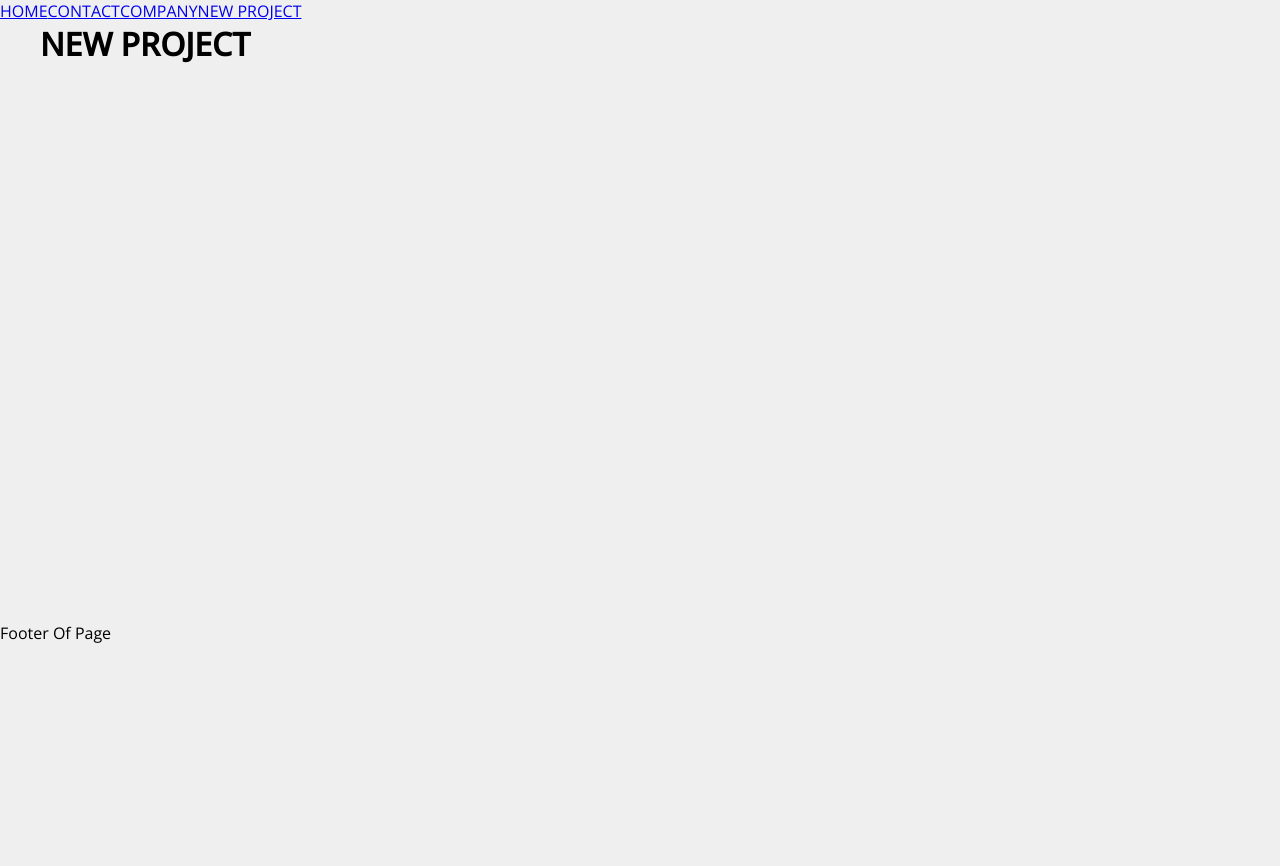
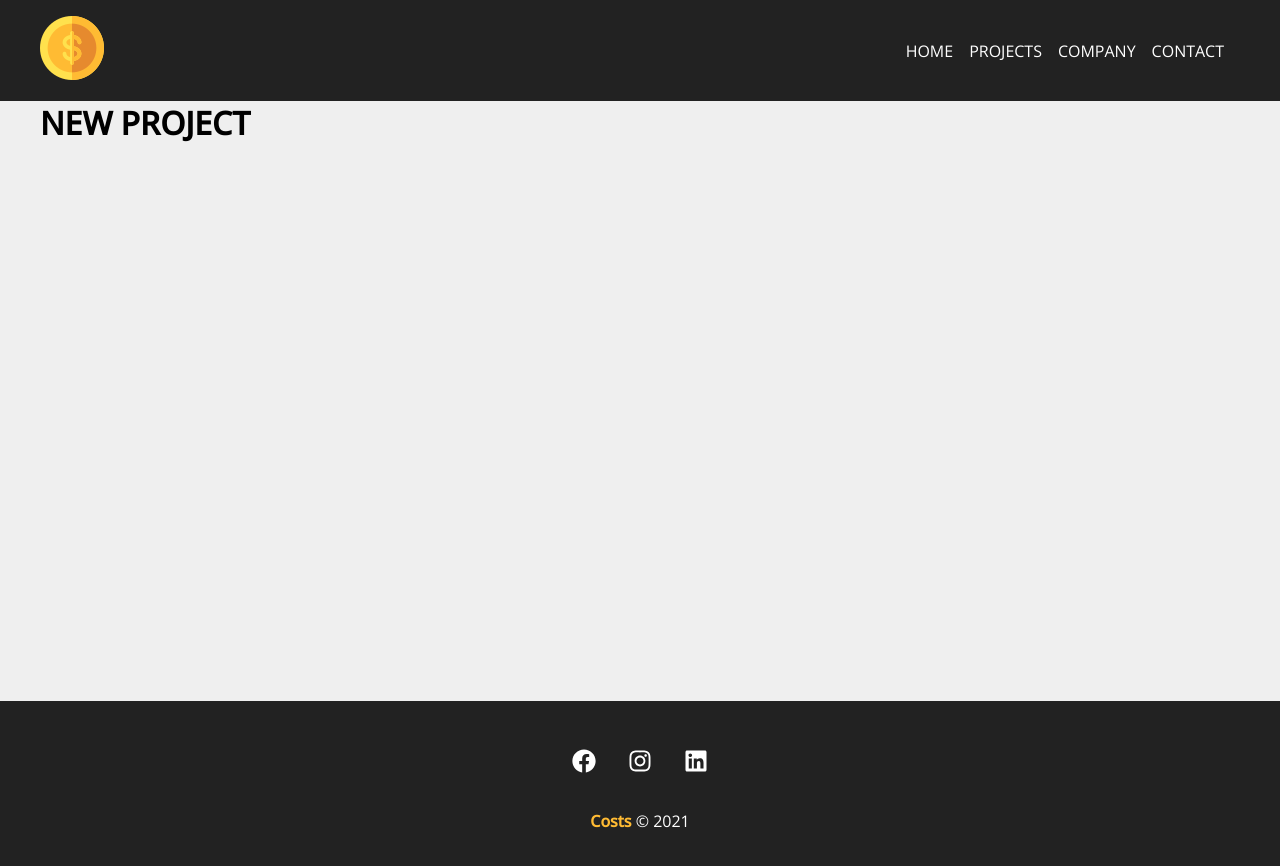
Before and after one commit to Daniel-MSoares/costs, a React (Create React App) app: page /newproject in a window 1280 px wide. Shown: the top 866 px of the page. Before the commit the page ends 800 px from the top, so only its background shows below. Built offline with nearby package versions, Linux system fonts and the light colour scheme.

Commit message:
estrutura rodapé,navbar,aplica estilos,tudo pronto pras pages

```diff
--- a/src/App.js
+++ b/src/App.js
@@ -1,28 +1,27 @@
-import { BrowserRouter as Router, Switch, Route,Link } from 'react-router-dom';
+import { BrowserRouter as Router, Switch, Route } from 'react-router-dom';
 import Home from './components/pages/Home'
 import Company from './components/pages/Company'
 import Contact from './components/pages/Contact'
 import NewProject from './components/pages/NewProject'
+import Projects from './components/pages/Projects';
 
 import Container from './components/layout/Container'
+import Navbar from './components/layout/Navbar'
+import Footer from './components/layout/Footer'
 function App() {
   return (
     <Router>
-      <div>
-       <Link to='/'>HOME</Link>
-       <Link to='/contact' >CONTACT</Link>
-       <Link to='/company' >COMPANY</Link>
-       <Link to='/newproject' >NEW PROJECT</Link>
-      </div>
+     <Navbar/>
     <Container customClass='min_height'>
       <Switch>
         <Route exact path="/"> <Home /> </Route>
         <Route exact path="/company"> <Company /> </Route>
         <Route exact path="/contact"> <Contact /> </Route>
+        <Route exact path="/projects"> <Projects/> </Route>
         <Route exact path="/newproject"> <NewProject /> </Route>
       </Switch>
      </Container>
-      <footer>Footer Of Page</footer>
+     <Footer/>
     </Router>
   );
 }
--- /dev/null
+++ b/src/components/layout/Footer.js
@@ -0,0 +1,14 @@
+import{FaFacebook,FaInstagram,FaLinkedin}from'react-icons/fa';
+import styles from './Footer.module.css'
+function Footer(){
+    return (
+    <footer className={styles.footer}>
+        <ul className={styles.social_list}>
+             <li><FaFacebook/></li>
+             <li><FaInstagram/></li>
+             <li><FaLinkedin/></li>
+        </ul>
+        <p className={styles.copy_rigth}><span>Costs</span> &copy; 2021</p>
+    </footer>)
+}
+export default Footer
--- /dev/null
+++ b/src/components/layout/Footer.module.css
@@ -0,0 +1,29 @@
+.footer{
+    background-color: #222;
+    color: #fff;
+    padding:3em;
+    text-align: center;
+}
+
+.social_list{
+    display:flex ;
+    justify-content: center;
+    list-style: none;
+}
+.social_list li{
+  margin: 0 1em;
+}
+.social_list li:hover{
+    color: #ffbb33;
+}
+.social_list svg{
+  font-size: 1.5em;
+  cursor: pointer;
+}
+.copy_rigth{
+    margin-top: 2em;
+}
+.copy_rigth span{
+    font-weight: bold;
+    color: #ffbb33;
+}
--- /dev/null
+++ b/src/components/layout/Navbar.js
@@ -0,0 +1,21 @@
+import { Link } from "react-router-dom"
+import Container from "./Container"
+import styles from './Navbar.module.css'
+import logo from '../../img/costs_logo.png'
+function Navbar() {
+    return (
+        <nav className={styles.navbar}>
+            <Container>
+                <Link to ='/'><img src={logo} alt='costs'/></Link>
+
+                 <ul className={styles.list}>
+                   <li className={styles.item}><Link to='/'>HOME</Link></li>
+                   <li className={styles.item}><Link to='/projects' >PROJECTS</Link></li>
+                   <li className={styles.item}><Link to='/company' >COMPANY</Link></li>
+                   <li className={styles.item}><Link to='/contact' >CONTACT</Link></li>
+                 </ul>
+            </Container>
+        </nav>
+    )
+}
+export default Navbar
--- /dev/null
+++ b/src/components/layout/Navbar.module.css
@@ -0,0 +1,22 @@
+.navbar{
+    display: flex;
+    justify-content: space-between;
+    background-color: #222;
+    padding: 1em;
+}
+
+.list{
+    display: flex;
+    list-style: none;
+    align-items: center;
+}
+.item{
+    margin-right: 1em;
+}
+.item a{
+    color: #FFF;
+    text-decoration: none;
+}
+.item a:hover{
+    color: #FFBB33;
+}
--- /dev/null
+++ b/src/components/pages/Projects.js
@@ -0,0 +1,4 @@
+function Projects(){
+    return <><h1>PROJECTS</h1></>
+  }
+  export default Projects
```
